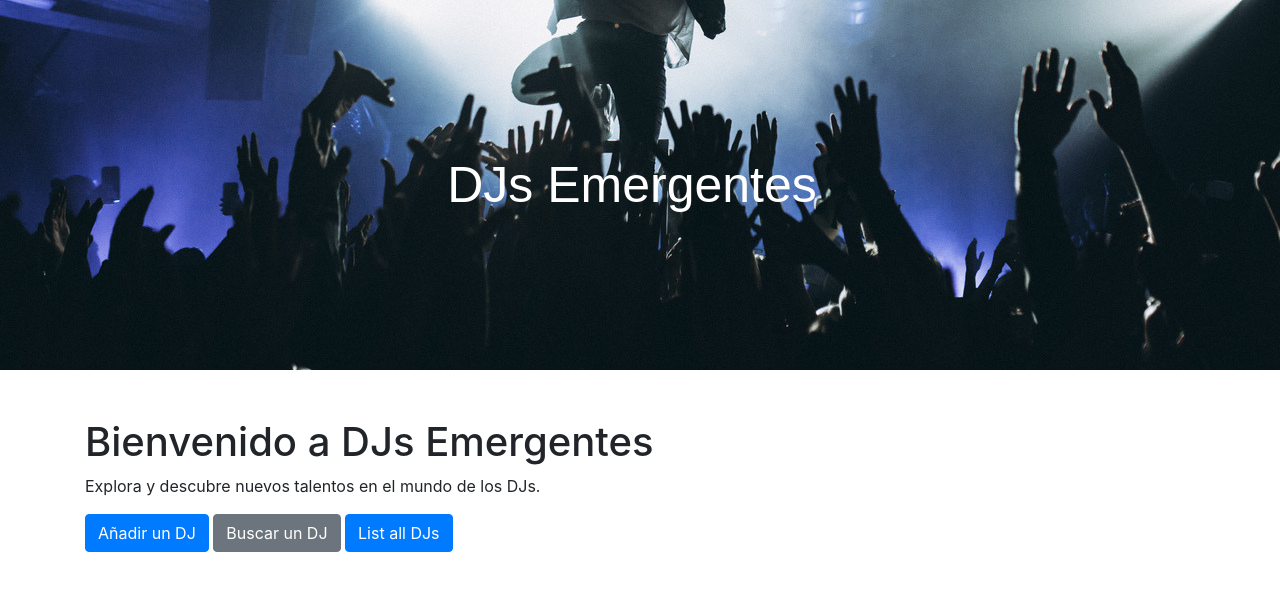
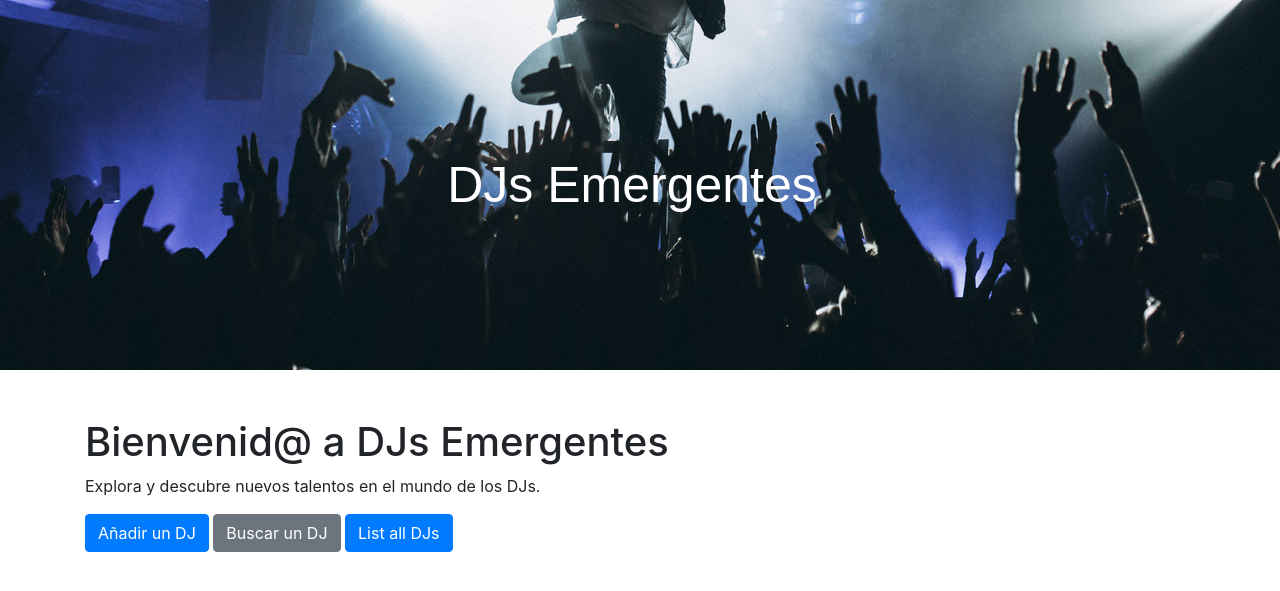
Before and after one commit to ezecodo/TuPrimeraPagina-Angeloni, a Django app: page / in a window 1280 px wide. Shown: the top 591 px of the page. Run offline with Django 4.2, Linux system fonts and the light colour scheme; some libraries are stand-ins or nearby versions.

Commit message:
Detalles ortograficos homepage

```diff
--- a/web/templates/web/homepage.html
+++ b/web/templates/web/homepage.html
@@ -1,5 +1,5 @@
 {% extends "web/base.html" %} {% block content %}
-<h1>Bienvenido a DJs Emergentes</h1>
+<h1>Bienvenid@ a DJs Emergentes</h1>
 <p>Explora y descubre nuevos talentos en el mundo de los DJs.</p>
 <a href="{% url 'create_dj' %}" class="btn btn-primary">Añadir un DJ</a>
 <a href="{% url 'search_dj' %}" class="btn btn-secondary">Buscar un DJ</a>
```
Also changed, not shown: 2 other files.
